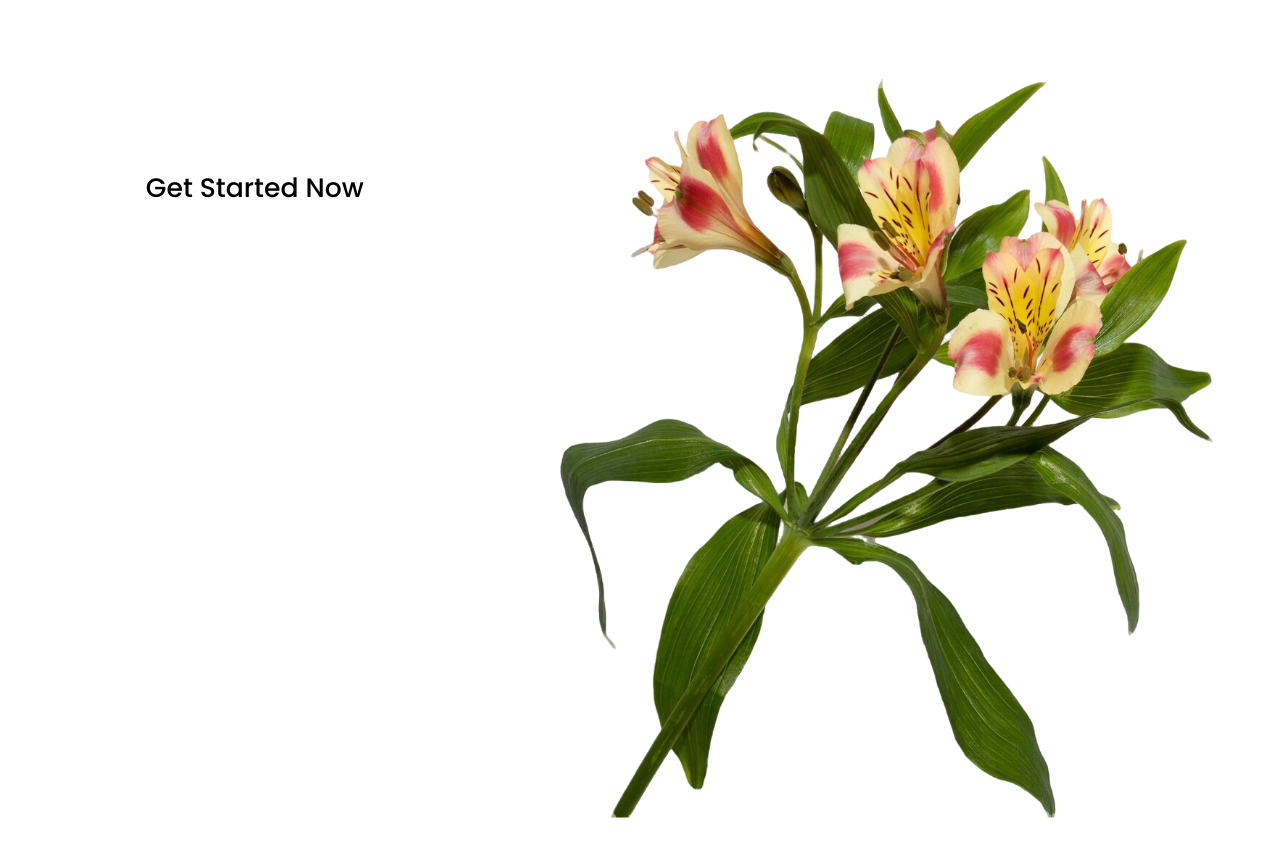
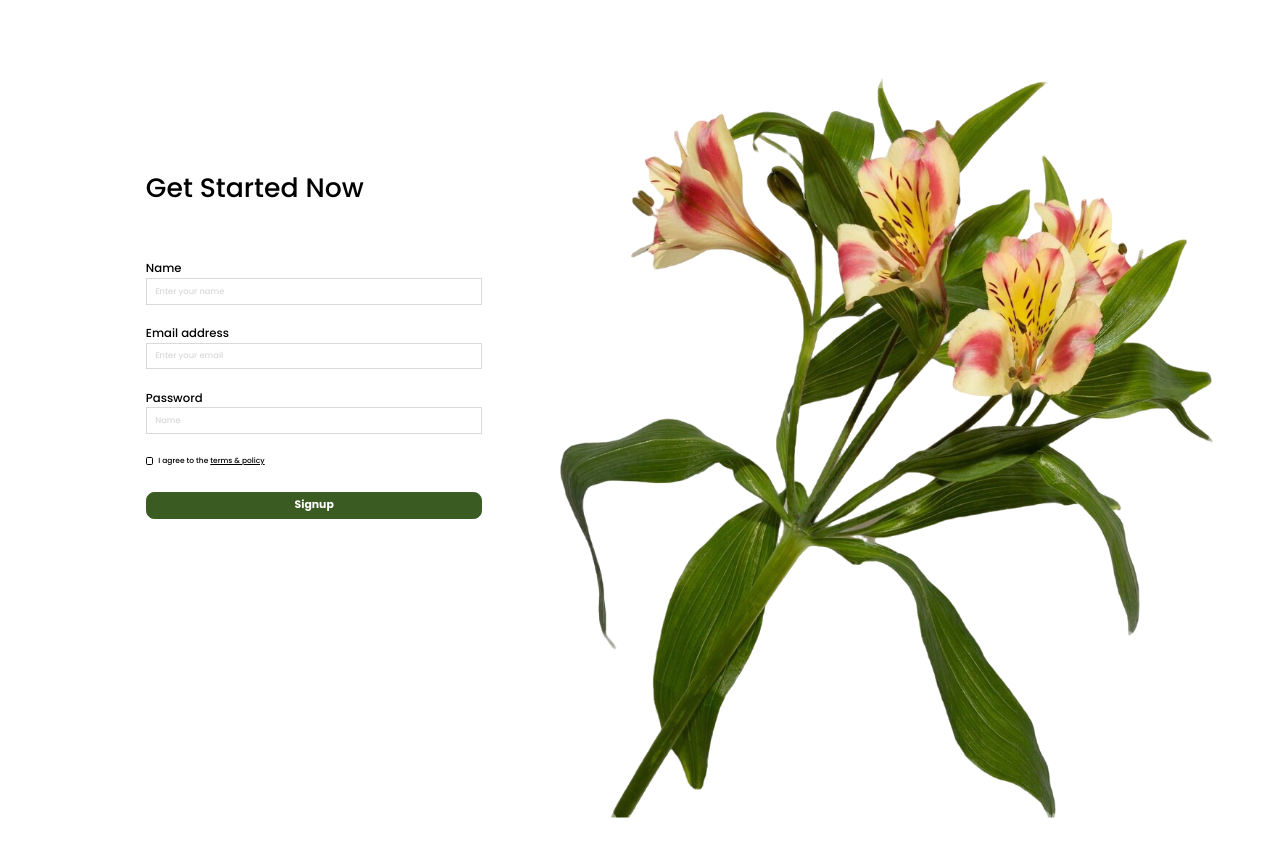
Before and after one commit to mandocdocmawin-dot/appdev1-final-practical-exam, a React (Vite) app: page / in a window 1280 px wide. Shown: the top 856 px of the page. Built offline with nearby package versions, Linux system fonts and the light colour scheme.

Commit message:
Add Sign Up form

```diff
--- a/src/components/SignUp/SignUp.jsx
+++ b/src/components/SignUp/SignUp.jsx
@@ -1,4 +1,5 @@
 import '@fontsource/poppins/500.css'
+import '@fontsource/poppins/700.css'
 import blossomFlower from '../../assets/blossom-flower.svg'
 import styles from './SignUp.module.css'
 
@@ -7,6 +8,48 @@ function SignUp() {
     <main className={styles.page}>
       <section className={styles.left} aria-label="Sign Up">
         <h1 className={styles.title}>Get Started Now</h1>
+        <form className={styles.form} onSubmit={(event) => event.preventDefault()}>
+          <div className={styles.fields}>
+            <div className={styles.field}>
+              <label htmlFor="signup-name">Name</label>
+              <input
+                id="signup-name"
+                name="name"
+                type="text"
+                autoComplete="name"
+                placeholder="Enter your name"
+                required
+              />
+            </div>
+            <div className={styles.field}>
+              <label htmlFor="signup-email">Email address</label>
+              <input
+                id="signup-email"
+                name="email"
+                type="email"
+                autoComplete="email"
+                placeholder="Enter your email"
+                required
+              />
+            </div>
+            <div className={styles.field}>
+              <label htmlFor="signup-password">Password</label>
+              <input
+                id="signup-password"
+                name="password"
+                type="password"
+                autoComplete="new-password"
+                placeholder="Name"
+                required
+              />
+            </div>
+          </div>
+          <label className={styles.agreement}>
+            <input name="terms" type="checkbox" required />
+            <span>I agree to the <span className={styles.terms}>terms &amp; policy</span></span>
+          </label>
+          <button className={styles.submit} type="submit">Signup</button>
+        </form>
       </section>
       <section className={styles.right} aria-label="Blossom image">
         <img
--- a/src/components/SignUp/SignUp.module.css
+++ b/src/components/SignUp/SignUp.module.css
@@ -30,6 +30,98 @@
   padding: 8.803612% 6.546275% 3.160271% 0;
 }
 
+.form {
+  width: min(26.302083cqw, 404px);
+  margin-top: min(4.070313cqw, 62.52px);
+  font-family: 'Poppins', sans-serif;
+  font-weight: 500;
+  color: #000;
+}
+
+.fields {
+  display: grid;
+  gap: min(1.282552cqw, 19.7px);
+}
+
+.field {
+  display: flex;
+  flex-direction: column;
+  height: min(3.776042cqw, 58px);
+}
+
+.field label {
+  font-size: min(0.911458cqw, 14px);
+  line-height: 1.5;
+}
+
+.field input {
+  box-sizing: border-box;
+  width: 100%;
+  height: min(2.083333cqw, 32px);
+  padding: 0 min(0.651042cqw, 10px);
+  border: 1px solid #d9d9d9;
+  border-radius: 0;
+  background-color: #fff;
+  color: #000;
+  font: inherit;
+  font-size: min(0.651042cqw, 10px);
+}
+
+.field input::placeholder {
+  color: #d9d9d9;
+  opacity: 1;
+}
+
+.agreement {
+  display: flex;
+  align-items: center;
+  gap: min(0.390625cqw, 6px);
+  height: min(0.997396cqw, 15.32px);
+  margin-top: min(1.282552cqw, 19.7px);
+  font-size: min(0.585938cqw, 9px);
+  line-height: 1.5;
+  cursor: pointer;
+}
+
+.agreement input {
+  appearance: none;
+  box-sizing: border-box;
+  flex-shrink: 0;
+  width: min(0.585938cqw, 9px);
+  height: min(0.641276cqw, 9.85px);
+  margin: 0;
+  border: 1px solid #000;
+  border-radius: min(0.130208cqw, 2px);
+  background-color: #fff;
+  cursor: pointer;
+}
+
+.agreement input:checked {
+  background-color: #3a5b22;
+  box-shadow: inset 0 0 0 1px #fff;
+}
+
+.terms {
+  text-decoration: underline;
+}
+
+.submit {
+  display: block;
+  width: 100%;
+  height: min(2.083333cqw, 32px);
+  margin-top: min(1.923828cqw, 29.55px);
+  padding: 0;
+  border: 1px solid #3a5b22;
+  border-radius: min(0.651042cqw, 10px);
+  background-color: #3a5b22;
+  color: #fff;
+  font-family: inherit;
+  font-size: min(0.846354cqw, 13px);
+  font-weight: 700;
+  line-height: 1.5;
+  cursor: pointer;
+}
+
 .blossom {
   display: block;
   width: 828px;
```
Also changed, not shown: mandocdoc-signup-form.png (added).
